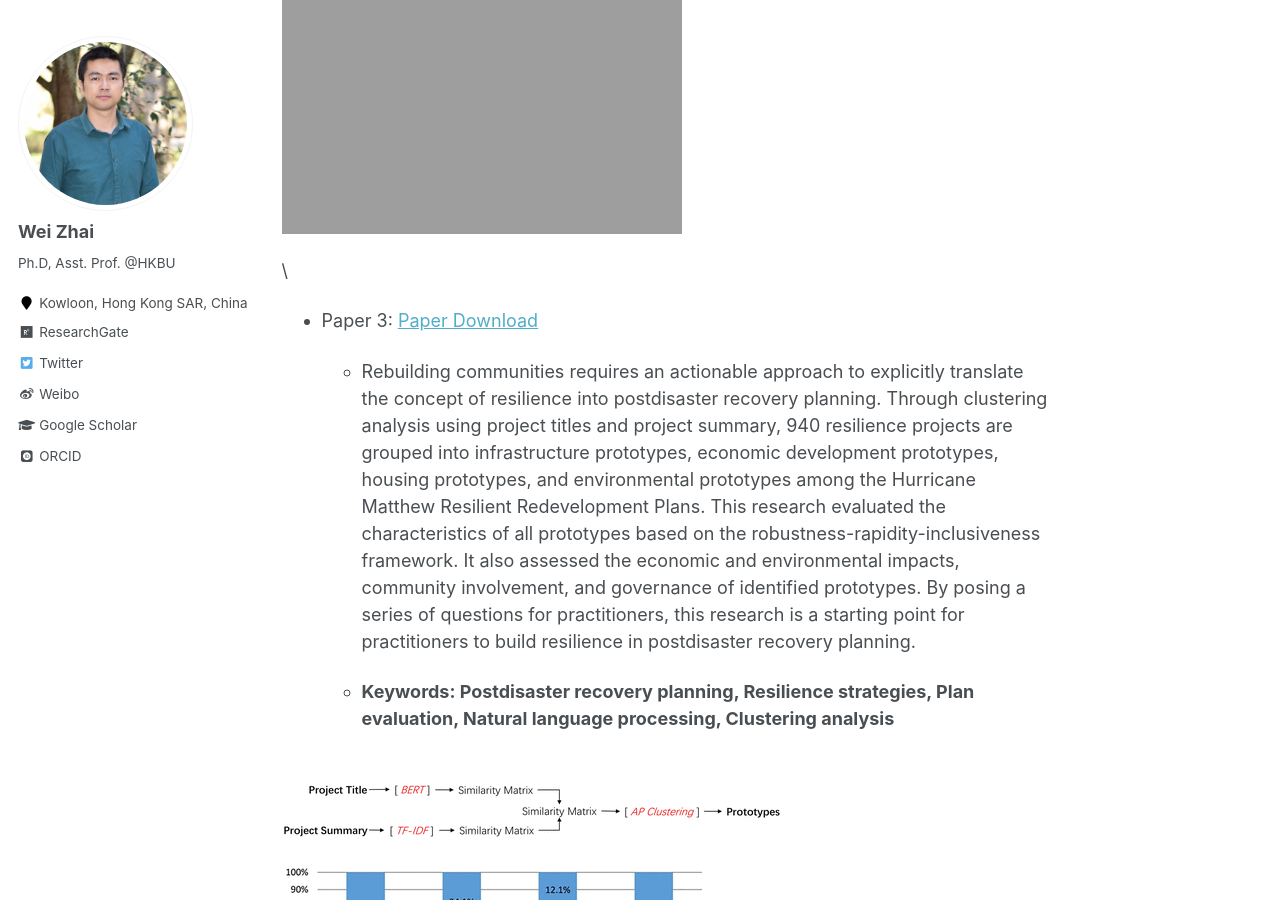
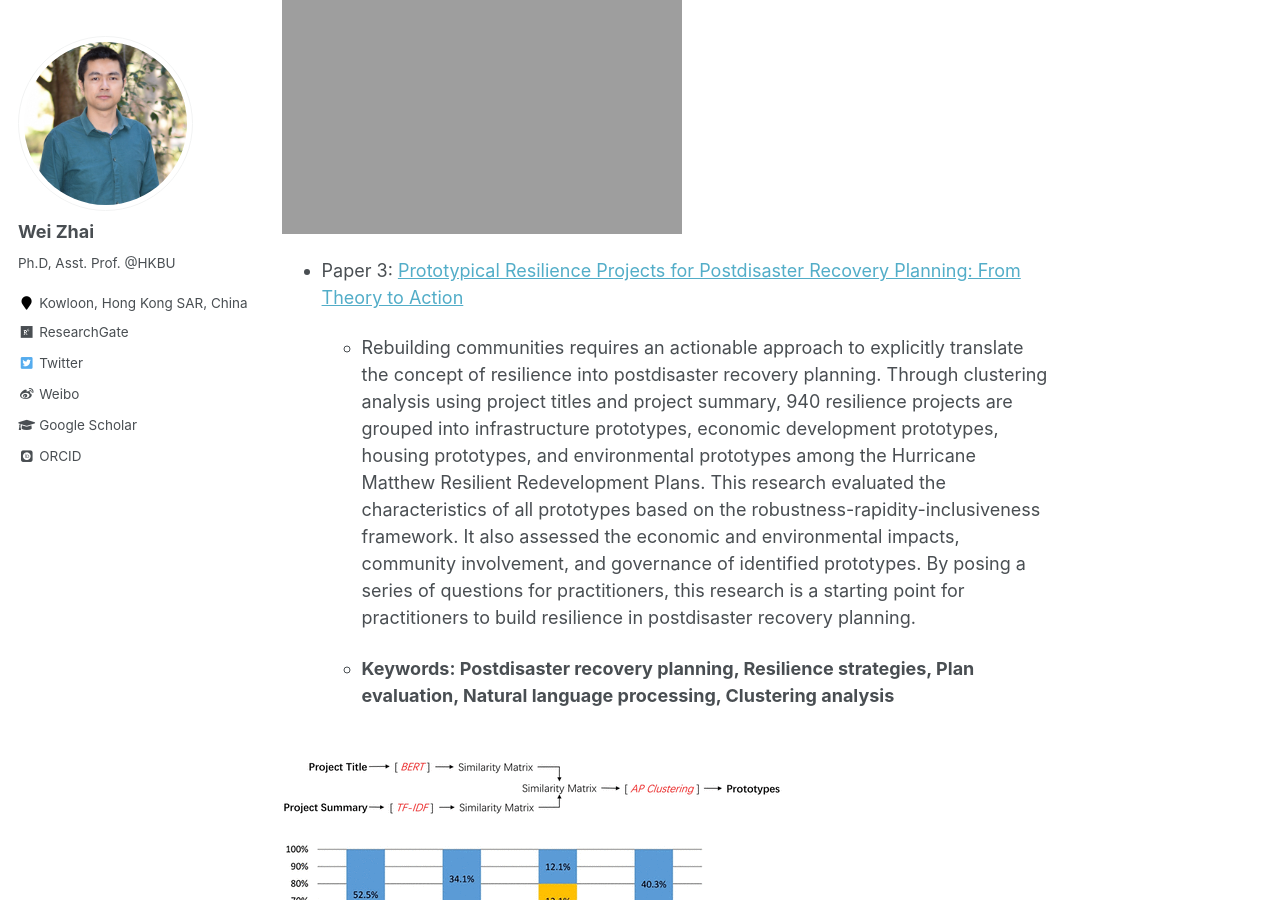
Before and after one commit to skywalkerzhai/weizhai.github.io, a Jekyll site: the page built from _portfolio/portfolio-1.md, in a window 1280 px wide and 900 px high, scrolled down 2647 px. Built offline with Jekyll 4.4.1, drawn with Linux system fonts in a browser that asks for light colours; some web fonts are replaced.

Commit message:
Update portfolio-1.md

```diff
--- a/_portfolio/portfolio-1.md
+++ b/_portfolio/portfolio-1.md
@@ -23,9 +23,9 @@ collection: portfolio
 <br/><img src='https://skywalkerzhai.github.io/weizhai.github.io/images/twitter_framework.jpg'> \
 <br/><img src='https://skywalkerzhai.github.io/weizhai.github.io/images/twitter_DL.jpg'>
 
-\
 
-* Paper 3: [Paper Download](https://doi.org/10.1177/0739456X211048928)
+
+* Paper 3: [Prototypical Resilience Projects for Postdisaster Recovery Planning: From Theory to Action](https://doi.org/10.1177/0739456X211048928)
 
   * Rebuilding communities requires an actionable approach to explicitly translate the concept of resilience into postdisaster recovery planning. Through clustering analysis using project titles and project summary, 940 resilience projects are grouped into infrastructure prototypes, economic development prototypes, housing prototypes, and environmental prototypes among the Hurricane Matthew Resilient Redevelopment Plans. This research evaluated the characteristics of all prototypes based on the robustness-rapidity-inclusiveness framework. It also assessed the economic and environmental impacts, community involvement, and governance of identified prototypes. By posing a series of questions for practitioners, this research is a starting point for practitioners to build resilience in postdisaster recovery planning.
 
```
